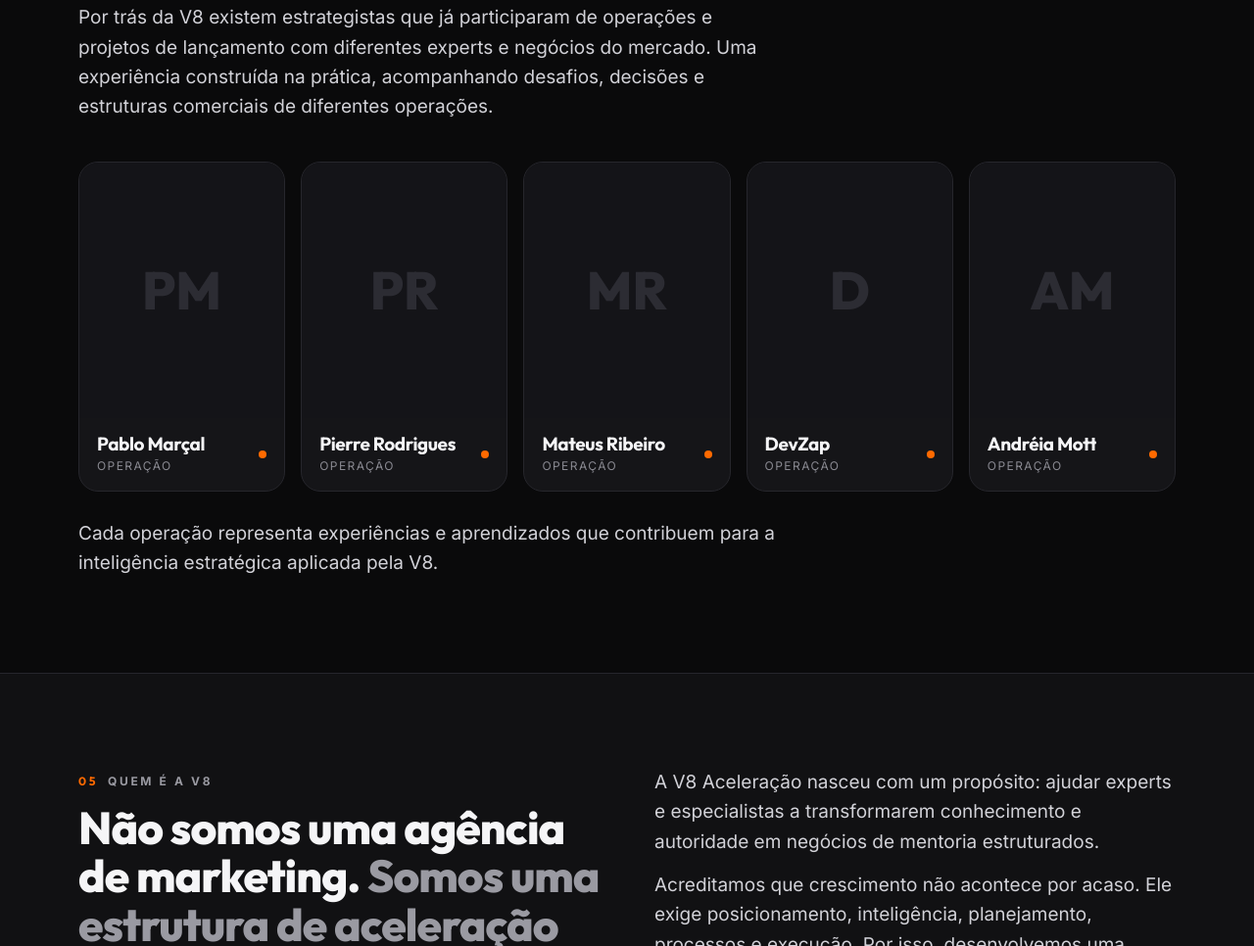
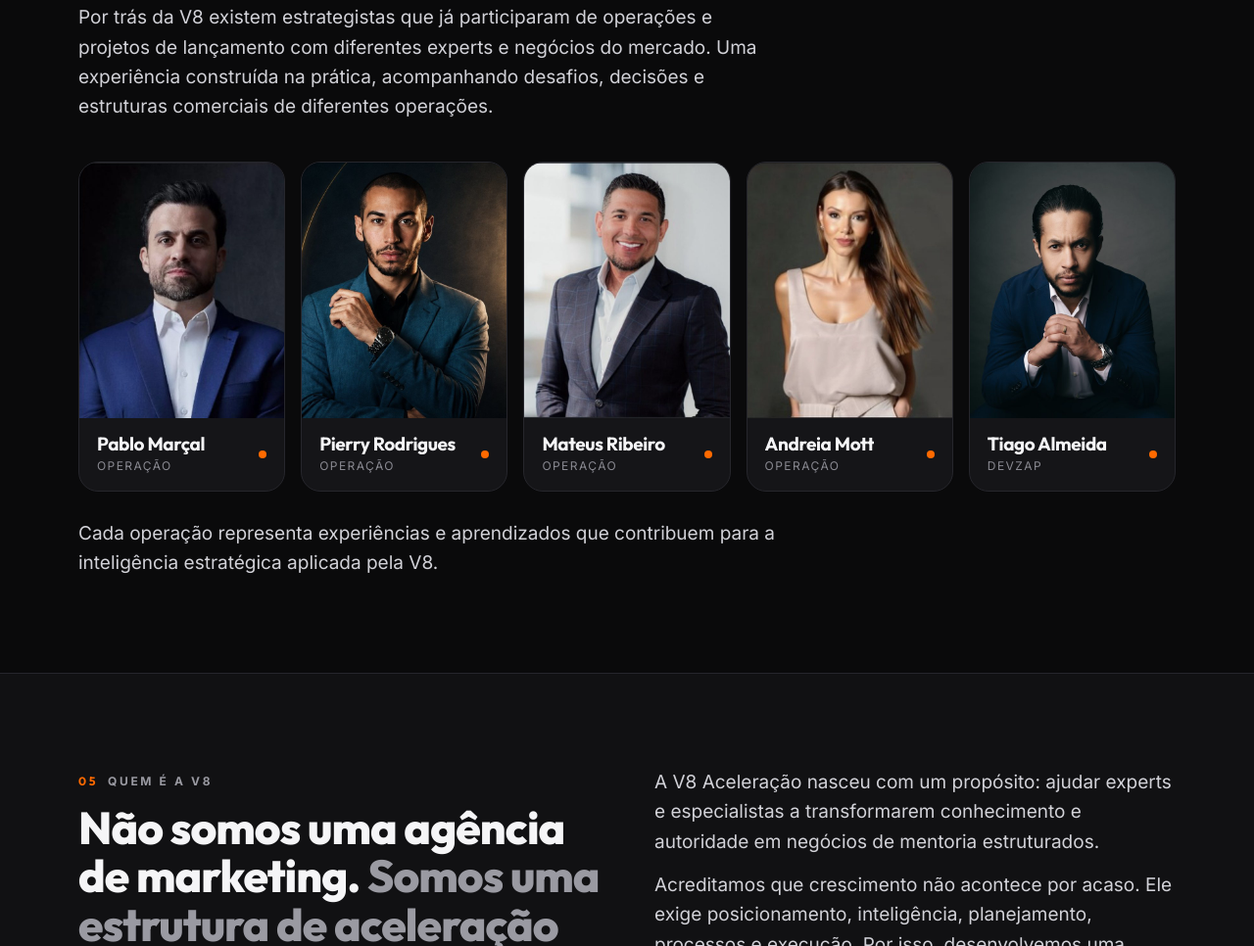
Before and after one commit to contatovrocha/v8-aceleracao, a plain HTML site: page index.html in a window 1280 px wide. Shown: the part 2718-3684 px from the top of the page at 98% size. Drawn offline with Linux system fonts and the light colour scheme.

Commit message:
LP: fotos dos experts (Pablo, Pierry, Mateus, Andreia, Tiago/DevZap)
Co-Authored-By: Claude Opus 5.5 <noreply@anthropic.com>
Claude-Session: https://claude.ai/code/session_01CHV2ULU1xZh1XtUBrtZjgV

```diff
--- a/index.html
+++ b/index.html
@@ -491,16 +491,16 @@ footer .base{margin-top:40px;padding-top:20px;border-top:1px solid var(--line);c
 <script>
 // Experts das operações: coloque a foto em assets/experts/ e o nome do arquivo em "foto".
 const EXPERTS = [
-  { nome: 'Pablo Marçal', foto: '' },
-  { nome: 'Pierre Rodrigues', foto: '' },
-  { nome: 'Mateus Ribeiro', foto: '' },
-  { nome: 'DevZap', foto: '' },
-  { nome: 'Andréia Mott', foto: '' },
+  { nome: 'Pablo Marçal', sub: 'Operação', foto: 'pablo-marcal.jpg' },
+  { nome: 'Pierry Rodrigues', sub: 'Operação', foto: 'pierry-rodrigues.jpg' },
+  { nome: 'Mateus Ribeiro', sub: 'Operação', foto: 'mateus-ribeiro.jpg' },
+  { nome: 'Andreia Mott', sub: 'Operação', foto: 'andreia-mott.jpg' },
+  { nome: 'Tiago Almeida', sub: 'DevZap', foto: 'tiago-devzap.jpg' },
 ]
 const esc = (t) => t.replace(/[&<>"]/g, (c) => ({ '&': '&amp;', '<': '&lt;', '>': '&gt;', '"': '&quot;' })[c])
 document.getElementById('experts').innerHTML = EXPERTS.map((e) => `
   <article class="exp reveal"><div class="ph">${e.foto ? `<img src="assets/experts/${esc(e.foto)}" alt="${esc(e.nome)}" loading="lazy">` : `<span>${esc(e.nome.split(' ').map((w) => w[0]).slice(0, 2).join(''))}</span>`}</div>
-  <div class="nm"><div><h3>${esc(e.nome)}</h3><small>Operação</small></div><i></i></div></article>`).join('')
+  <div class="nm"><div><h3>${esc(e.nome)}</h3><small>${esc(e.sub)}</small></div><i></i></div></article>`).join('')
 
 // Perfis do Instagram dos sócios: preencha com o endereço exato (ex.: 'https://www.instagram.com/usuario/').
 const INSTAGRAM = { matheus: 'https://www.instagram.com/matheusbennettbr/', victor: 'https://www.instagram.com/victorrochabr/' }
```
Also changed, not shown: assets/experts/andreia-mott.jpg (added), assets/experts/mateus-ribeiro.jpg (added), assets/experts/pablo-marcal.jpg (added), assets/experts/pierry-rodrigues.jpg (added), assets/experts/tiago-devzap.jpg (added).
